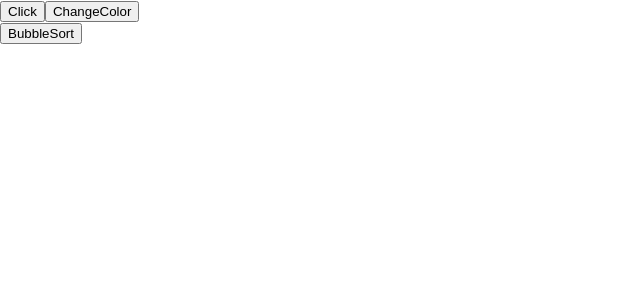
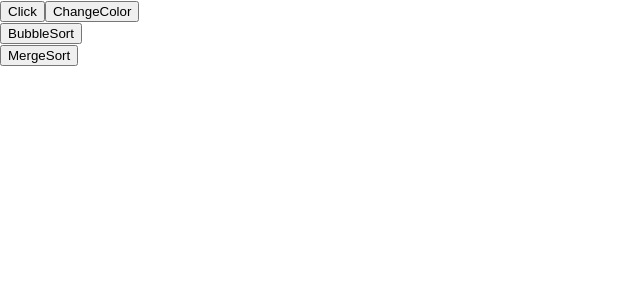
Before and after one commit to dhawan-vaibhav/SortingVisualizer, a React (Create React App) app: page / in a window 1280 px wide. Shown: the top 300 px of the page, without its empty margins (0-640 px from the left). Built offline with nearby package versions, Linux system fonts and the light colour scheme.

Commit message:
finished mergesort

```diff
--- a/src/App.css
+++ b/src/App.css
@@ -1,4 +1,5 @@
 .bar{
   position:absolute;
   bottom:0px;
+
 }
--- a/src/App.js
+++ b/src/App.js
@@ -1,55 +1,111 @@
 import React, { Component } from "react";
 import logo from "./logo.svg";
+import { getMergeSortAnimations } from "./mergeSort.js";
 import "./App.css";
 
-let barIndex = 0;
+async function display2(comparisons, arrayLength, LastIndex) {
+  const arrayBar = document.getElementsByClassName("bar");
+  let barIndex = 0;
+  let round = 0;
+  for (let i = 0; i < comparisons.length + LastIndex; i++) {
+    arrayBar[barIndex].style.backgroundColor = "LawnGreen";
+    arrayBar[barIndex + 1].style.backgroundColor = "LawnGreen";
+    //console.log("Red Display")
+    await sleep(0.5);
+    if (i < comparisons.length) {
+      arrayBar[barIndex].style.height = `${comparisons[i][0] * 1.5}px`;
+      //arrayBar[barIndex].innerHTML = `${comparisons[i][0]}`;
+      arrayBar[barIndex + 1].style.height = `${comparisons[i][1] * 1.5}px`;
+      //arrayBar[barIndex + 1].innerHTML = `${comparisons[i][1]}`;
+      arrayBar[barIndex].style.backgroundColor = "skyblue";
+      barIndex++;
+      if (barIndex === arrayLength - round) {
+        arrayBar[barIndex].style.backgroundColor = "DarkOrchid";
+        barIndex = 0;
+        round++;
+      }
+    } else {
+      barIndex++;
+    }
+
+    if (i === comparisons.length + LastIndex - 1) {
+      completed();
+    }
+    //console.log("swapping");
+  }
+}
+
+function completed() {
+  const arrayBar = document.getElementsByClassName("bar");
+
+  for (let j = 0; j < arrayBar.length; j++) {
+    setTimeout(() => {
+      arrayBar[j].style.backgroundColor = "IndianRed";
+    }, j * 0.5);
+  }
+}
+
+class MergeSort extends Component {
+  constructor(props) {
+    super(props);
+    this.sort = this.sort.bind(this);
+  }
+
+  sort() {
+    const numbers = this.props.numbers.slice();
+    const arrayBar = document.getElementsByClassName("bar");
+    const animations = getMergeSortAnimations(numbers);
+    for(let i=0; i<animations.length; i++){
+      const[barIdxOne,barIdxTwo]=animations[i];
+      if(i%2==0){
+      setTimeout(async function blink(){
+        arrayBar[barIdxOne].style.backgroundColor="red";
+        arrayBar[barIdxTwo].style.backgroundColor="red";
+        await sleep(10);
+        arrayBar[barIdxOne].style.backgroundColor="skyBlue";
+        arrayBar[barIdxTwo].style.backgroundColor="skyBlue";
+
+      },i*10)
+    }
+    else{
+      setTimeout(()=>{
+        arrayBar[barIdxOne].style.height = `${barIdxTwo*1.5}px`;
+
+      },i*10)
+    }
+
+
+    }
+
+  }
+
+  render() {
+    return (
+      <div>
+        <button onClick={this.sort}>MergeSort</button>
+      </div>
+    );
+  }
+}
+
 class BubbleSort extends Component {
   constructor(props) {
     super(props);
     this.sort = this.sort.bind(this);
   }
-
-  display(comparisons,arrayLength) {
-    const arrayBar = document.getElementsByClassName("bar");
-    let barIndex = 0;
-    let round =0;
-    console.log(comparisons);
-    for (let i = 0; i < comparisons.length; i++) {
-
-      setTimeout(() => {
-        if(barIndex===arrayLength-1-round){
-          arrayBar[barIndex].style.backgroundColor="orange";
-          arrayBar[barIndex-1].style.backgroundColor="yellow";
-            barIndex=0;
-            round++;
-        }
-        if (barIndex>=1) {
-          arrayBar[barIndex-1].style.backgroundColor = "yellow";
-        }
-        arrayBar[barIndex].style.backgroundColor = "red";
-        arrayBar[barIndex + 1].style.backgroundColor = "red";
-        setTimeout(() => {
-          if(barIndex===arrayLength-1-round){
-            arrayBar[barIndex].style.backgroundColor="orange";
-            barIndex=0;
-            round++;
-        }
-          arrayBar[barIndex].style.height = `${comparisons[i][0] * 5}px`;
-          arrayBar[barIndex].innerHTML = `${comparisons[i][0]}`;
-          arrayBar[barIndex + 1].style.height = `${comparisons[i][1] * 5}px`;
-          arrayBar[barIndex + 1].innerHTML = `${comparisons[i][1]}`;
-          barIndex++;
-        }, (i + 1) * 1);
-      }, (i + 1) * 10);
-    }
-  }
   sort() {
     const numbers = this.props.numbers.slice();
-    const arrayLength = numbers.length;
-    const numSwaps = 0;
+    const sorted = this.props.numbers.slice();
+    sorted.sort(function (a, b) {
+      return a - b;
+    });
+    const arrayLength = numbers.length - 1;
     const comparisons = [];
-    for (let i = 0; i < numbers.length - 1; i++) {
-      for (let j = 0; j < numbers.length - 1 - i; j++) {
+    let round = 0;
+    let lastIndex = 0;
+
+    while (!compareArrays(numbers, sorted)) {
+      for (let j = 0; j < numbers.length - 1 - round; j++) {
         if (numbers[j] > numbers[j + 1]) {
           let temp = numbers[j];
           numbers[j] = numbers[j + 1];
@@ -57,10 +113,12 @@ class BubbleSort extends Component {
         }
         const swap = [numbers[j], numbers[j + 1]];
         comparisons.push(swap);
+        lastIndex = j;
       }
+      round++;
     }
 
-    this.display(comparisons,arrayLength);
+    display2(comparisons, arrayLength, lastIndex);
   }
   render() {
     return (
@@ -75,11 +133,12 @@ class App extends React.Component {
   constructor(props) {
     super(props);
     this.state = {
-      numbers: Array(45).fill(null),
+      numbers: Array(205).fill(null),
     };
     this.handleClick = this.handleClick.bind(this);
     this.updateState = this.updateState.bind(this);
     this.bubbleSort = this.bubbleSort.bind(this);
+    this.mergeSort = this.mergeSort.bind(this);
   }
 
   handleClick() {
@@ -88,12 +147,16 @@ class App extends React.Component {
 
     if (arrayBars != null) {
       for (let i = 0; i < arrayBars.length; i++) {
-        arrayBars[i].style.backgroundColor = "yellow";
+        setTimeout(()=>{
+          arrayBars[i].style.backgroundColor = "skyblue";
+
+        })
+        arrayBars[i].style.backgroundColor = "skyblue";
       }
     }
 
     for (let i = 0; i < numbers.length; i++) {
-      numbers[i] = Math.floor(Math.random() * 50) + 5;
+      numbers[i] = Math.floor(Math.random() * 300) + 10;
     }
 
     this.setState({ numbers: numbers });
@@ -103,13 +166,12 @@ class App extends React.Component {
     this.setState({ numbers: numbers });
   }
 
+  mergeSort() {
+    return <MergeSort numbers={this.state.numbers} />;
+  }
+
   bubbleSort() {
-    return (
-      <BubbleSort
-        numbers={this.state.numbers}
-        arrayBar={document.getElementsByClassName("bar")}
-      />
-    );
+    return <BubbleSort numbers={this.state.numbers} />;
   }
   changeColor() {
     const arrayBar = document.getElementsByClassName("bar");
@@ -126,27 +188,45 @@ class App extends React.Component {
       <div>
         <button onClick={this.handleClick}>Click</button>
         {this.state.numbers.map((num, index) => {
-          const width = 17.5;
+          const width = 2;
           const left = width * index + index * 2 + 10;
           return (
             <div
               className="bar"
               style={{
-                backgroundColor: "yellow",
                 left: left,
                 width: width,
-                height: num * 5,
+                height: num * 1.5,
               }}
             >
-              {num}
+
             </div>
           );
         })}
         <button onClick={this.changeColor}>ChangeColor</button>
         {this.bubbleSort()}
+        {this.mergeSort()}
       </div>
     );
   }
 }
 
+function sleep(ms) {
+  return new Promise((resolve) => {
+    setTimeout(resolve, ms);
+  });
+}
+
+function compareArrays(a, b) {
+  let equal = true;
+
+  for (let i = 0; i < a.length; i++) {
+    if (a[i] !== b[i]) {
+      equal = false;
+    }
+  }
+
+  return equal;
+}
+
 export default App;
--- /dev/null
+++ b/src/mergeSort.js
@@ -0,0 +1,68 @@
+export function getMergeSortAnimations(array) {
+  const animations = [];
+  if(array.length<=1)return;
+  mergeSort(array, 0, array.length-1, animations);
+  return animations;
+}
+
+function mergeSort(array, firstIndex, lastIndex, animations) {
+  const median = Math.floor((firstIndex + lastIndex) / 2);
+
+  if (firstIndex < lastIndex) {
+    mergeSort(array, firstIndex, median, animations);
+    mergeSort(array, median + 1, lastIndex, animations);
+    merge(array, firstIndex, median, lastIndex, animations);
+  }
+}
+
+function merge(array, firstIndex, median, lastIndex, animations) {
+  const totalLength = lastIndex - firstIndex + 1;
+  const copyArray = Array(totalLength).fill(null);
+
+  let i = firstIndex;
+  let k = median + 1;
+  let j = firstIndex;
+  while (i <= median && k <= lastIndex) {
+
+    animations.push([i,k]);
+    console.log("i is: " + i);
+    console.log("k is: " + k);
+
+    if (array[i] <= array[k]) {
+      copyArray[j] = array[i];
+      animations.push([j,array[i]]);
+      console.log("j is: " + j);
+      j++;
+      i++;
+    } else {
+      copyArray[j] = array[k];
+      animations.push([j,array[k]]);
+      console.log("j is: " + j);
+      j++;
+      k++;
+    }
+
+  }
+
+  while (i <= median) {
+    copyArray[j] = array[i];
+    animations.push([i,i]);
+    console.log("i is: " + i);
+    animations.push([j,array[i]]);
+    j++;
+    i++;
+  }
+
+  while (k <= lastIndex) {
+    copyArray[j] = array[k];
+    animations.push([k,k]);
+    console.log("k is: " + k);
+    animations.push([j,array[k]]);
+    j++;
+    k++;
+  }
+
+  for (let i = firstIndex; i < copyArray.length; i++) {
+    array[i] = copyArray[i];
+  }
+}
```
Also changed, not shown: 1 other file (tests, documents, lock files or other folders).
